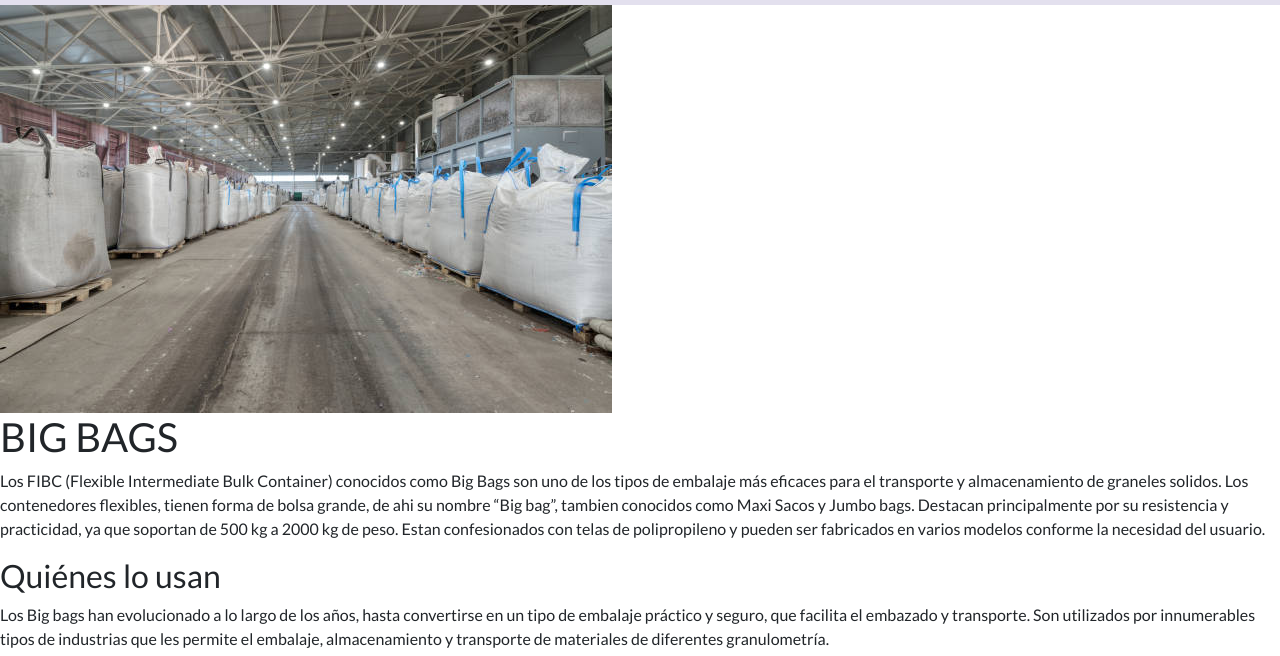
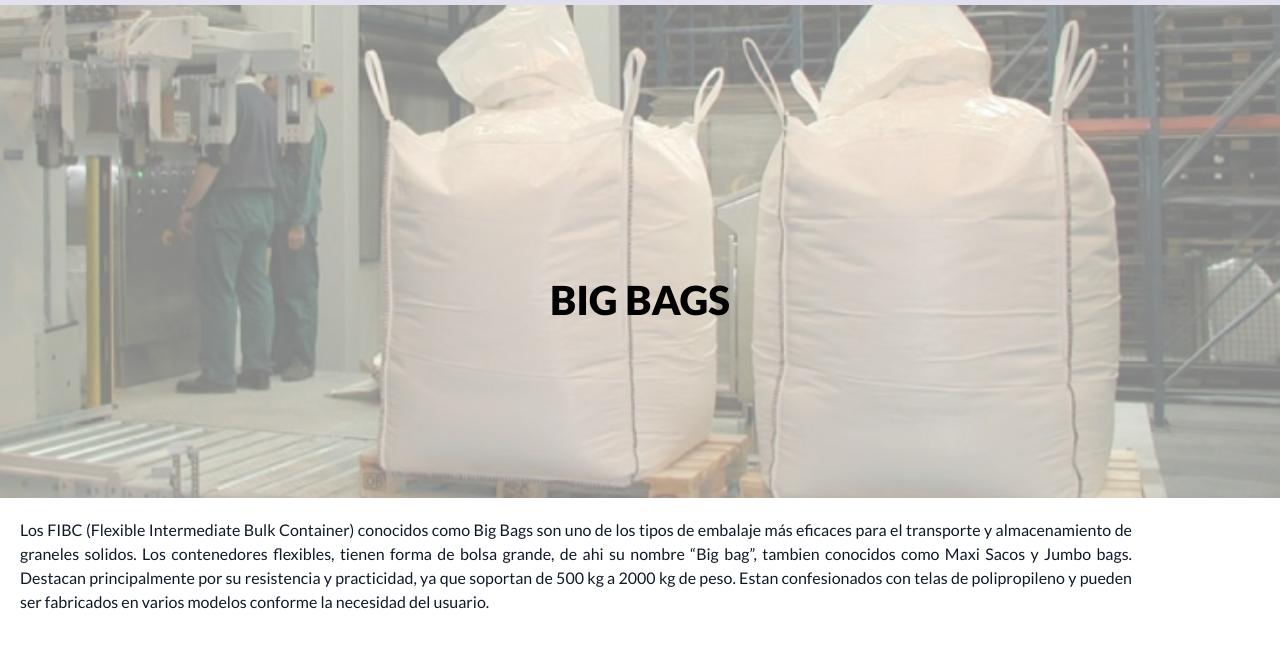
Before and after one commit to Hiromg/segundapreentregagarcia, a plain HTML site: page pages/big-bags.html in a window 1280 px wide. Shown: the part 81-737 px from the top of the page. Drawn offline with nearby package versions, Linux system fonts and the light colour scheme.

Commit message:
nuevos cambios 29 de junio

```diff
--- a/css/style.css
+++ b/css/style.css
@@ -728,6 +728,58 @@
 }
 
 
+/*big bags pagina*/
+
+.bigbag-ig{
+    max-width: 100%;
+    width: 100%;
+    height: auto;
+    object-fit: contain;
+}
+
+.bigbag-container h1{
+    display: flex;
+    justify-content: center;
+    align-content: center;
+    font-family:"Lato", sans-serif;
+    font-size: 2.5rem;
+    width: 50%;
+    font-weight: 900;
+    position: absolute;
+    top: 50%;
+    left: 50%;
+    color: black;
+    text-align: center;
+    transform: translate(-50%, -90%);
+
+}
+
+.parrafo-bigbag{
+    font-family:"Lato", sans-serif;
+    font-size: 1rem;
+    max-width: 90%;
+    color: #111827;
+    text-align: justify;
+    padding: 1.25rem;
+
+}
+
+
+
+
+
+
+
+
+
+
+
+
+
+
+
+
+
 
 /*FOOTER*/
 body {
--- a/pages/big-bags.html
+++ b/pages/big-bags.html
@@ -52,11 +52,11 @@
         </nav>
     </header>
     <main>
-        <section><!--BANNER BIGBAGS-->
-            <img src="../assets/img/bigbag8.jpg" alt="">
+        <section class="bigbag-container"><!--BANNER BIGBAGS-->
+            <img class="bigbag-ig img-fluid" src="../assets/pa-web/fondo-bigbag.png" alt="">
             <h1>BIG BAGS</h1>
         </section>
-        <section>
+        <section class="parrafo-bigbag">
             <p>
                 Los FIBC (Flexible Intermediate Bulk Container) conocidos como Big Bags son uno de los tipos de embalaje más eficaces para el transporte y almacenamiento de graneles solidos.
 Los contenedores flexibles, tienen forma de bolsa grande, de ahi su nombre “Big bag”, tambien conocidos como Maxi Sacos y Jumbo bags.
```
Also changed, not shown: assets/pa-web/fondo-bigbag.png (added).
